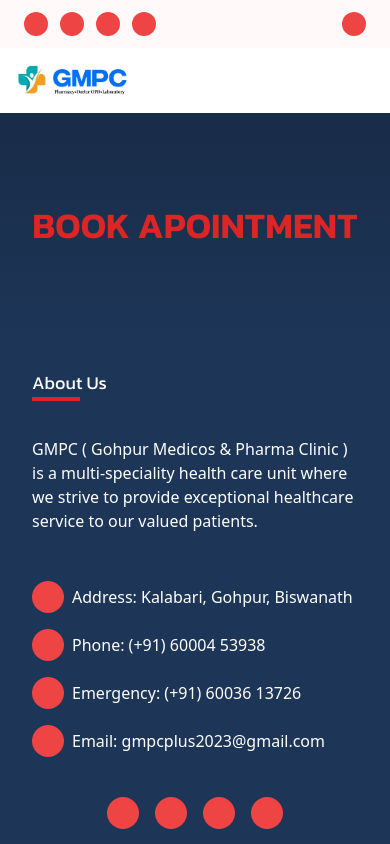
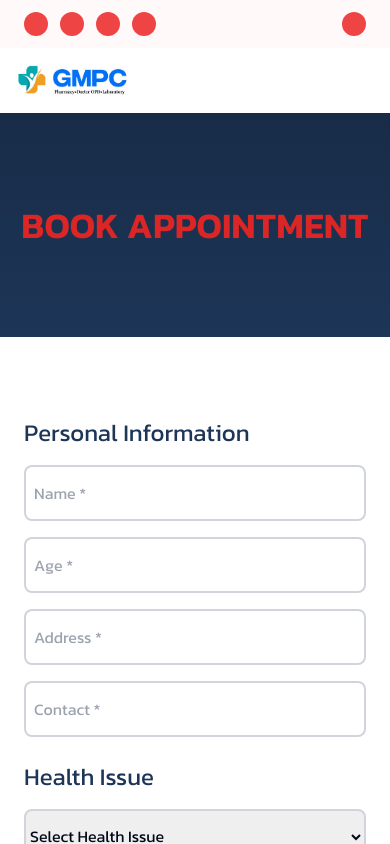
Before and after one commit to rajkumar23411/gmpc, a React (Vite) app: page /appointment in a window 390 px wide. Built offline with nearby package versions, Linux system fonts and the light colour scheme; some icons are missing; what tailwindcss-animated would draw is missing.

Commit message:
updating ui

```diff
--- a/src/_root/pages/AboutUs.tsx
+++ b/src/_root/pages/AboutUs.tsx
@@ -166,7 +166,7 @@
                             <b className="text-red-500 font-sans">
                                 Our Vision:{" "}
                             </b>{" "}
-                            "Health for All, Simle for All"
+                            "Your Health, Our Priority"
                         </p>
                         <p className="text-lg font-sans">
                             <b className="text-red-500 font-sans">
--- a/src/_root/pages/Appointment.tsx
+++ b/src/_root/pages/Appointment.tsx
@@ -1,9 +1,67 @@
 import PageHeading from "@/components/shared/PageHeading";
 
+const Input = ({
+    placeholder,
+    type,
+}: {
+    placeholder: string;
+    type: string;
+}) => {
+    return (
+        <input
+            type={type}
+            className="w-full h-14 border-2 border-gray-300 rounded-lg pl-2 focus:outline-none focus:border-blue-500 focus:placeholder:text-blue-500"
+            placeholder={placeholder}
+        />
+    );
+};
 const Appointment = () => {
     return (
         <div>
-            <PageHeading heading="Book Apointment" />
+            <PageHeading heading="Book Appointment" />
+            <div className="flex-center">
+                <form className="w-full md:w-[80%] lg:w-[35rem] flex flex-col gap-6 py-20 px-6">
+                    <div className="flex flex-col gap-4">
+                        <h1 className="text-2xl text-main">
+                            Personal Information
+                        </h1>
+                        <div className="flex flex-col gap-4">
+                            <Input placeholder="Name *" type="text" />
+                            <Input placeholder="Age *" type="number" />
+                            <Input placeholder="Address *" type="text" />
+                            <Input placeholder="Contact *" type="number" />
+                        </div>
+                    </div>
+                    <div className="flex flex-col gap-4">
+                        <h1 className="text-2xl text-main">Health Issue</h1>
+                        <div className="flex flex-col gap-4">
+                            <select className="w-full h-14 border-2 border-gray-300 rounded-lg focus:outline-none focus:border-blue-500">
+                                <option
+                                    selected
+                                    disabled
+                                    className="text-gray-500"
+                                >
+                                    Select Health Issue
+                                </option>
+                                <option value="opd">OPD</option>
+                                <option value="dental">Dental Service</option>
+                                <option value="ultrasound">Ultrasound</option>
+                                <option value="ECG">ECG</option>
+                                <option value="x-ray">X-Ray</option>
+                                <option value="other">Other</option>
+                            </select>
+                            <textarea
+                                rows={6}
+                                className="w-full border-2 border-gray-300 rounded-lg pl-2 focus:outline-none focus:border-blue-500 focus:placeholder:text-blue-500"
+                                placeholder="Description"
+                            ></textarea>
+                        </div>
+                    </div>
+                    <button className="bg-main text-white h-14 rounded-lg uppercase tracking-wide hover:bg-blue-950">
+                        Book appointment
+                    </button>
+                </form>
+            </div>
         </div>
     );
 };
--- a/src/components/shared/Footer.tsx
+++ b/src/components/shared/Footer.tsx
@@ -40,7 +40,7 @@
                         <div className="flex flex-col gap-4 mt-8">
                             <AddressBox
                                 icon="fal fa-map-marker-alt"
-                                text=" Address: Kalabari, Gohpur, Biswanath"
+                                text=" Address: Kalabari, Gohpur, Biswanath, 784178"
                             />
                             <AddressBox
                                 icon="fal fa-phone"
--- a/src/components/shared/MobileMenu.tsx
+++ b/src/components/shared/MobileMenu.tsx
@@ -1,12 +1,32 @@
 import { NavTags } from "@/lib";
 import Logo from "./Logo";
-import { Link } from "react-router-dom";
+import { Link, useLocation } from "react-router-dom";
+import { useEffect } from "react";
 
 type MobileMenuProps = {
     isBarsClicked: boolean;
     setIsBarsClicked: (isBarsClicked: boolean) => void;
 };
 const MobileMenu = ({ isBarsClicked, setIsBarsClicked }: MobileMenuProps) => {
+    const location = useLocation().pathname;
+
+    useEffect(() => {
+        const handleClick = (e: MouseEvent) => {
+            const target = e.target as HTMLElement;
+            const parentElement = target.parentElement as HTMLElement;
+            if (
+                parentElement.classList.contains("mobile-menu") ||
+                target.classList.contains("fa-bars")
+            )
+                setIsBarsClicked(true);
+            else setIsBarsClicked(false);
+        };
+
+        document.addEventListener("click", handleClick);
+        return () => {
+            document.removeEventListener("click", handleClick);
+        };
+    }, [isBarsClicked, setIsBarsClicked]);
     return (
         <>
             {isBarsClicked && (
@@ -27,20 +47,29 @@
                     onClick={() => setIsBarsClicked(false)}
                 ></div>
                 <div className="flex flex-col mt-6 w-full">
-                    {NavTags.map((tag, index) => (
+                    {NavTags.map((tag, index) => {
+                        const isActive = location === tag.href;
+                        return (
                             <Link
                                 to={tag.href}
                                 key={index}
-                            className="flex items-center  w-full px-6 py-3"
+                                className={`flex items-center  w-full px-6 py-3 ${
+                                    isActive && "bg-main"
+                                }`}
                             >
                                 <div
                                     className={`${tag.logo} text-2xl h-max w-12 text-red-500`}
                                 ></div>
-                            <div className="text-gray-800 text-lg font-medium">
+                                <div
+                                    className={`text-lg font-medium font-sans ${
+                                        isActive ? "text-white" : "text-main"
+                                    }`}
+                                >
                                     {tag.name}
                                 </div>
                             </Link>
-                    ))}
+                        );
+                    })}
                 </div>
             </div>
         </>
--- a/src/components/shared/ServiceCard.tsx
+++ b/src/components/shared/ServiceCard.tsx
@@ -6,7 +6,9 @@
 
 const ServiceCard = ({ image, text, icon }: ServiceCardProps) => {
     return (
-        <div className="relative h-80 w-full rounded-xl overflow-hidden after:content-[''] after:absolute after:top-0 after:left-0 after:h-full after:w-full after:bg-gradient-to-b from-transparent to-black group">
+        <div
+            className={`relative h-80 w-full rounded-xl overflow-hidden after:content-[''] after:absolute after:top-0 after:left-0 after:h-full after:w-full after:bg-gradient-to-b from-transparent to-black group md:last:col-span-2 `}
+        >
             <img
                 src={image}
                 alt={image}
```
Also changed, not shown: src/components/shared/AuthSpeech.tsx (+28 -29 lines). Lines whose indentation alone changed are shown as unchanged.
